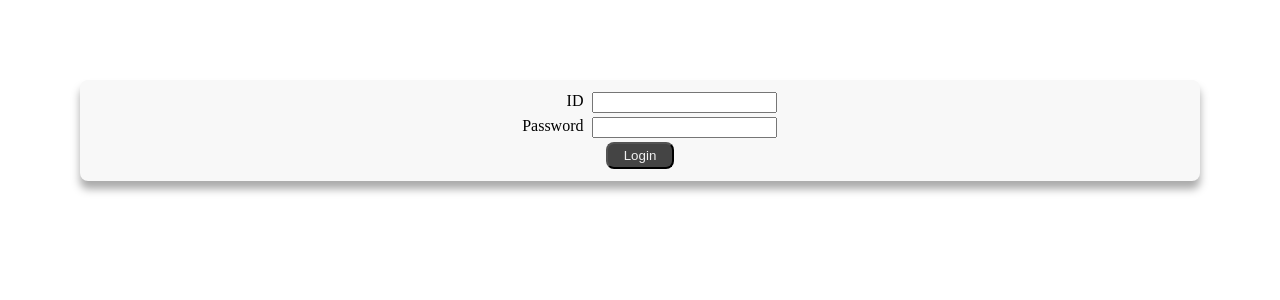
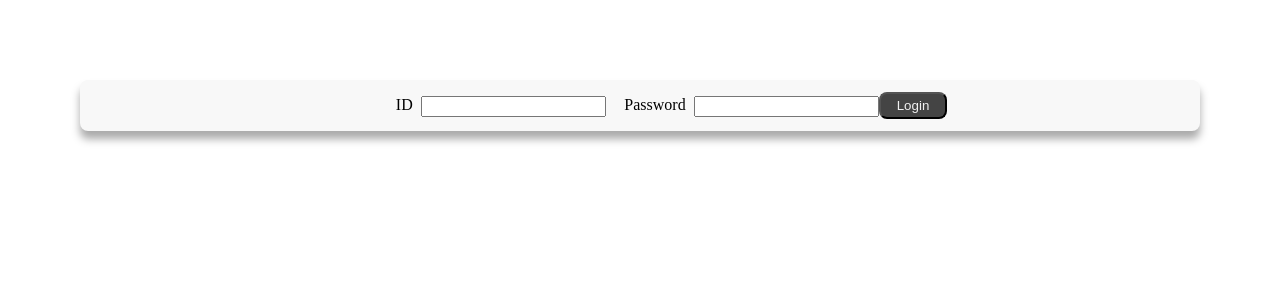
Before and after one commit to mokuchicchi/Message-board-frontend, a React (Create React App) app: page / in a window 1280 px wide. Shown: the top 300 px of the page. Built offline with nearby package versions, Linux system fonts and the light colour scheme.

Commit message:
送信ボタンのホバーを追加

```diff
--- a/src/components/SideBar.tsx
+++ b/src/components/SideBar.tsx
@@ -71,4 +71,8 @@ const SSideBarButton = styled.button`
 	border-radius: 8px;
 	color: white;
 	background-color: black;
+	&:hover {
+		cursor: pointer;
+		opacity: 0.8;
+	}
 `;
--- a/src/pages/SignInPage.tsx
+++ b/src/pages/SignInPage.tsx
@@ -65,7 +65,7 @@ const SSignInFrame = styled.div`
 `;
 
 const SSignInRow = styled.div`
-	dixplay: inline-block;
+	display: inline-block;
 	width: auto;
 	margin-top: 4px;
 	margin-bottom: 4px;
```
